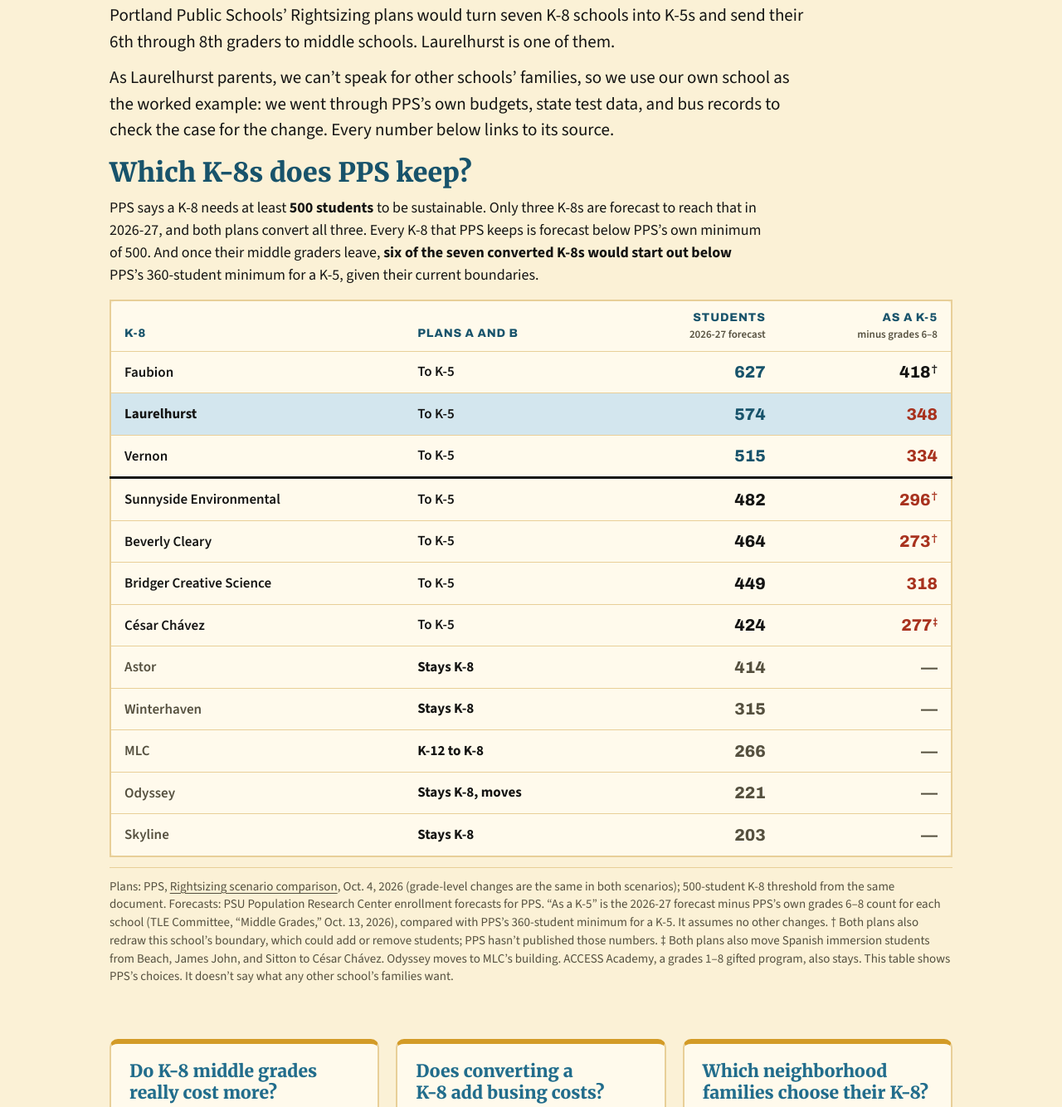
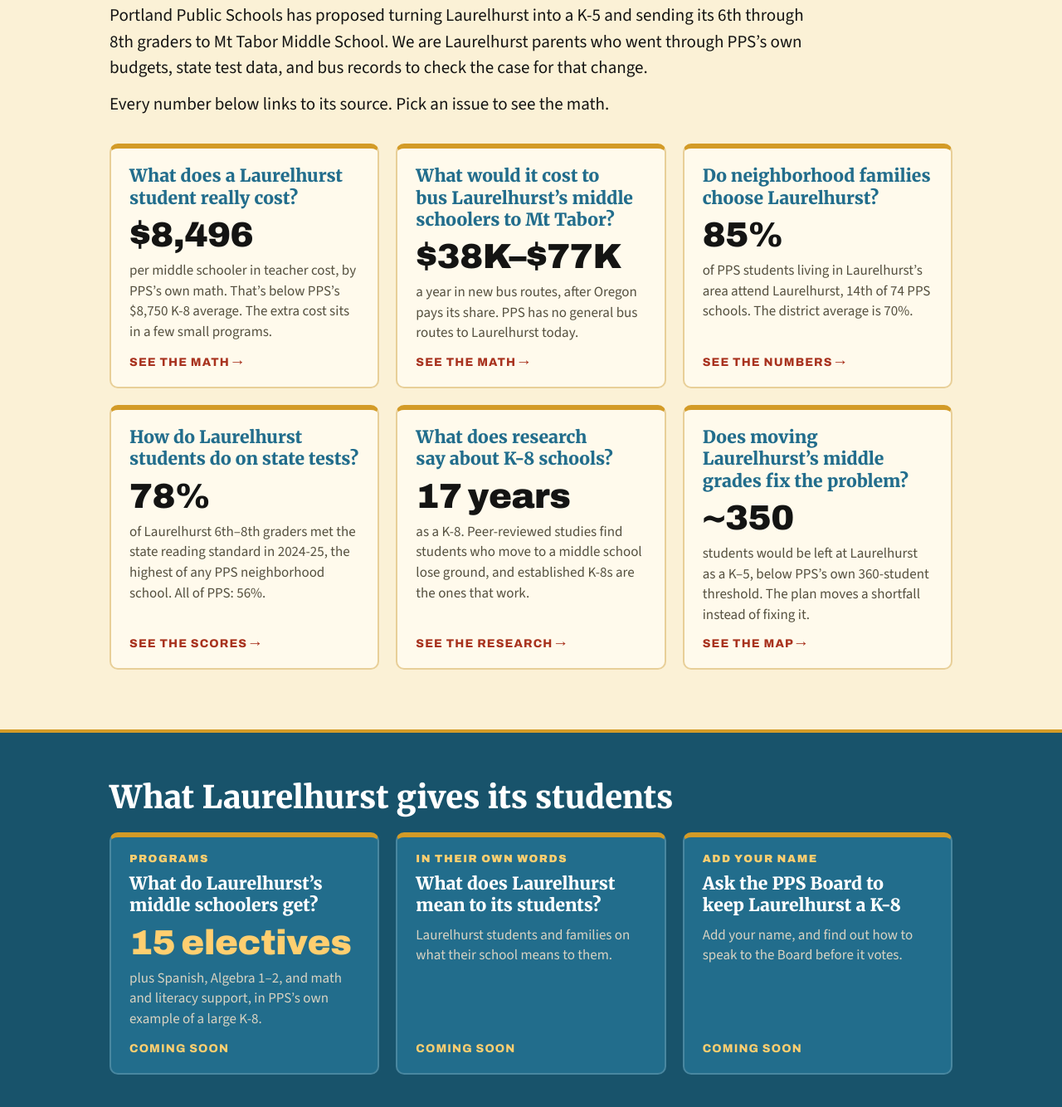
Before and after one commit to GloriaAnholt/save-laurelhurst-k8, a plain HTML site: page index.html in a window 1280 px wide. Shown: the part 298-1632 px from the top of the page at 83% size. Drawn offline with nearby package versions, Linux system fonts and the light colour scheme.

```diff
--- a/index.html
+++ b/index.html
@@ -3,11 +3,11 @@
 <head>
 <meta charset="utf-8">
 <meta name="viewport" content="width=device-width, initial-scale=1, viewport-fit=cover">
-<title>Save Strong K-8s</title>
+<title>Save Laurelhurst K-8</title>
 <meta name="claude:viewport-fit-sides" content="cover">
-<meta name="description" content="PPS’s Rightsizing plans would turn seven K-8s into K-5s. The data on cost, busing, test scores, and research, with Laurelhurst as a worked example.">
-<meta property="og:title" content="Save Strong K-8s">
-<meta property="og:description" content="Successful neighborhood K-8s are worth more than just their price per student. See the numbers.">
+<meta name="description" content="The data behind keeping Laurelhurst a K-8: busing costs, full cost per student, test scores, and what research says about K-8 schools.">
+<meta property="og:title" content="Save Laurelhurst K-8">
+<meta property="og:description" content="Strong neighborhood K-8s are worth more than just their price per student. See the numbers.">
 <meta property="og:type" content="website">
 <meta name="theme-color" content="#226d8c">
 <link rel="icon" href="assets/lion.svg" type="image/svg+xml">
@@ -22,8 +22,8 @@
   <div class="wrap">
     <img class="lion" src="assets/lion.svg" alt="Laurelhurst lion" width="256" height="286">
     <div class="titles">
-      <p class="site-name"><a href="index.html">Save Strong <span class="nw">K-8<span class="lc">s</span></span></a></p>
-      <p class="tagline">Successful neighborhood K-8s are worth more than just their price per student.</p>
+      <p class="site-name"><a href="index.html">Save Laurelhurst K-8</a></p>
+      <p class="tagline">Strong neighborhood K-8s are worth more than just their price per student.</p>
     </div>
   </div>
 </header>
@@ -50,76 +50,48 @@
 
 <main>
   <section class="intro wrap">
-    <p>Portland Public Schools’ Rightsizing plans would turn seven K-8 schools into K-5s and send their 6th through 8th graders to middle schools. Laurelhurst is one of them.</p>
-    <p>As Laurelhurst parents, we can’t speak for other schools’ families, so we use our own school as the worked example: we went through PPS’s own budgets, state test data, and bus records to check the case for the change. Every number below links to its source.</p>
-  </section>
-
-
-  <section class="k8-plan wrap" aria-labelledby="plan-h">
-    <h2 id="plan-h">Which <span class="nw">K-8s</span> does PPS keep?</h2>
-    <p class="points-lede">PPS says a <span class="nw">K-8</span> needs at least <strong>500 students</strong> to be sustainable. Only three <span class="nw">K-8s</span> are forecast to reach that in 2026-27, and both plans convert all three. Every <span class="nw">K-8</span> that PPS keeps is forecast below PPS’s own minimum of 500. And once their middle graders leave, <strong>six of the seven converted <span class="nw">K-8s</span> would start out below</strong> PPS’s 360-student minimum for a <span class="nw">K-5</span>, given their current boundaries.</p>
-    <div class="table-scroll">
-      <table class="compare k8-table">
-        <thead>
-          <tr><th scope="col" class="plan">K-8</th><th scope="col" class="plan">Plans A and B</th><th scope="col">Students <small>2026-27 forecast</small></th><th scope="col">As a K-5 <small>minus grades 6–8</small></th></tr>
-        </thead>
-        <tbody>
-          <tr class="meets"><th scope="row">Faubion</th><td class="plan">To K-5</td><td>627</td><td class="k5">418<sup>†</sup></td></tr>
-          <tr class="meets lh"><th scope="row">Laurelhurst</th><td class="plan">To K-5</td><td>574</td><td class="k5 below">348</td></tr>
-          <tr class="meets"><th scope="row">Vernon</th><td class="plan">To K-5</td><td>515</td><td class="k5 below">334</td></tr>
-          <tr><th scope="row">Sunnyside Environmental</th><td class="plan">To K-5</td><td>482</td><td class="k5 below">296<sup>†</sup></td></tr>
-          <tr><th scope="row">Beverly Cleary</th><td class="plan">To K-5</td><td>464</td><td class="k5 below">273<sup>†</sup></td></tr>
-          <tr><th scope="row">Bridger Creative Science</th><td class="plan">To K-5</td><td>449</td><td class="k5 below">318</td></tr>
-          <tr><th scope="row">César Chávez</th><td class="plan">To K-5</td><td>424</td><td class="k5 below">277<sup>‡</sup></td></tr>
-          <tr class="kept"><th scope="row">Astor</th><td class="plan">Stays K-8</td><td>414</td><td class="k5 na">—</td></tr>
-          <tr class="kept"><th scope="row">Winterhaven</th><td class="plan">Stays K-8</td><td>315</td><td class="k5 na">—</td></tr>
-          <tr class="kept"><th scope="row">MLC</th><td class="plan"><span class="nw">K-12</span> to <span class="nw">K-8</span></td><td>266</td><td class="k5 na">—</td></tr>
-          <tr class="kept"><th scope="row">Odyssey</th><td class="plan">Stays K-8, moves</td><td>221</td><td class="k5 na">—</td></tr>
-          <tr class="kept"><th scope="row">Skyline</th><td class="plan">Stays K-8</td><td>203</td><td class="k5 na">—</td></tr>
-        </tbody>
-      </table>
-    </div>
-    <p class="footnote">Plans: PPS, <a href="https://www.pps.net/rightsizing">Rightsizing scenario comparison</a>, Oct. 4, 2026 (grade-level changes are the same in both scenarios); 500-student K-8 threshold from the same document. Forecasts: PSU Population Research Center enrollment forecasts for PPS. “As a K-5” is the 2026-27 forecast minus PPS’s own grades 6–8 count for each school (TLE Committee, “Middle Grades,” Oct. 13, 2026), compared with PPS’s 360-student minimum for a K-5. It assumes no other changes. † Both plans also redraw this school’s boundary, which could add or remove students; PPS hasn’t published those numbers. ‡ Both plans also move Spanish immersion students from Beach, James John, and Sitton to César Chávez. Odyssey moves to MLC’s building. ACCESS Academy, a grades 1–8 gifted program, also stays. This table shows PPS’s choices. It doesn’t say what any other school’s families want.</p>
+    <p>Portland Public Schools has proposed turning Laurelhurst into a K-5 and sending its 6th through 8th graders to Mt Tabor Middle School. We are Laurelhurst parents who went through PPS’s own budgets, state test data, and bus records to check the case for that change.</p>
+    <p>Every number below links to its source. Pick an issue to see the math.</p>
   </section>
 
   <ul class="cards wrap">
     <li class="card live" id="cost">
-      <h2><a href="cost.html">Do <span class="nw">K-8</span> middle grades really cost more?</a></h2>
+      <h2><a href="cost.html">What does a Laurelhurst student really cost?</a></h2>
       <div class="stat">$8,496</div>
-      <p>per middle schooler in teacher cost at Laurelhurst, by PPS’s own math. That’s below PPS’s $8,750 K-8 average. The extra cost sits in a few small programs.</p>
+      <p>per middle schooler in teacher cost, by PPS’s own math. That’s below PPS’s $8,750 K-8 average. The extra cost sits in a few small programs.</p>
       <span class="more">See the math →</span>
     </li>
 
     <li class="card live" id="busing">
-      <h2><a href="busing.html">Does converting a <span class="nw">K-8</span> add busing costs?</a></h2>
+      <h2><a href="busing.html">What would it cost to bus Laurelhurst’s middle schoolers to Mt Tabor?</a></h2>
       <div class="stat">$38K–$77K</div>
-      <p>a year in new bus routes to take Laurelhurst’s middle schoolers to Mt Tabor, after Oregon pays its share. PPS has no general bus routes to Laurelhurst today.</p>
+      <p>a year in new bus routes, after Oregon pays its share. PPS has no general bus routes to Laurelhurst today.</p>
       <span class="more">See the math →</span>
     </li>
 
     <li class="card live" id="neighborhood">
-      <h2><a href="neighborhood.html">Which neighborhood families choose their <span class="nw">K-8</span>?</a></h2>
+      <h2><a href="neighborhood.html">Do neighborhood families choose Laurelhurst?</a></h2>
       <div class="stat">85%</div>
       <p>of PPS students living in Laurelhurst’s area attend Laurelhurst, 14th of 74 PPS schools. The district average is 70%.</p>
       <span class="more">See the numbers →</span>
     </li>
 
     <li class="card live" id="scores">
-      <h2><a href="scores.html">How do <span class="nw">K-8</span> middle graders do on state tests?</a></h2>
+      <h2><a href="scores.html">How do Laurelhurst students do on state tests?</a></h2>
       <div class="stat">78%</div>
       <p>of Laurelhurst 6th–8th graders met the state reading standard in 2024-25, the highest of any PPS neighborhood school. All of PPS: 56%.</p>
       <span class="more">See the scores →</span>
     </li>
 
     <li class="card live" id="research">
-      <h2><a href="research.html">What does research say about <span class="nw">K-8</span> schools?</a></h2>
+      <h2><a href="research.html">What does research say about K-8 schools?</a></h2>
       <div class="stat">17 years</div>
-      <p>as a K-8 at Laurelhurst. Peer-reviewed studies find students who move to a middle school lose ground, and established K-8s are the ones that work.</p>
+      <p>as a K-8. Peer-reviewed studies find students who move to a middle school lose ground, and established K-8s are the ones that work.</p>
       <span class="more">See the research →</span>
     </li>
 
     <li class="card live" id="boundary">
-      <h2><a href="boundary.html">Does converting a <span class="nw">K-8</span> fix an under-enrolled middle school?</a></h2>
+      <h2><a href="boundary.html">Does moving Laurelhurst’s middle grades fix the problem?</a></h2>
       <div class="stat">~350</div>
       <p>students would be left at Laurelhurst as a K–5, below PPS’s own 360-student threshold. The plan moves a shortfall instead of fixing it.</p>
       <span class="more">See the map →</span>
@@ -128,7 +100,7 @@
 
   <section class="why" aria-labelledby="why-h">
     <div class="wrap">
-      <h2 id="why-h">What a strong <span class="nw">K-8</span> gives its students</h2>
+      <h2 id="why-h">What Laurelhurst gives its students</h2>
       <ul class="cards why-cards">
         <li class="card why-card" id="programs">
           <span class="why-label">Programs</span>
@@ -145,7 +117,7 @@
         </li>
         <li class="card why-card" id="sign">
           <span class="why-label">Add your name</span>
-          <h3>Ask the PPS Board to keep strong neighborhood <span class="nw">K-8s</span></h3>
+          <h3>Ask the PPS Board to keep Laurelhurst a K-8</h3>
           <p>Add your name, and find out how to speak to the Board before it votes.</p>
           <span class="more">Coming soon</span>
         </li>
--- a/style.css
+++ b/style.css
@@ -610,28 +610,3 @@ a.num:hover { color: var(--red); }
   body { background: #fff; }
   .card, .factcheck { break-inside: avoid; }
 }
-
-/* K-8 plan table (home page) */
-.k8-plan { margin-top: 8px; margin-bottom: 40px; }
-.k8-plan h2 { font: 900 clamp(24px, 3.2vw, 32px)/1.2 var(--display); color: var(--blue-deep); margin: 0 0 10px; }
-.k8-table { min-width: 0; }
-.k8-table th.plan { text-align: left; }
-.k8-table td.plan { text-align: left; font: 600 17px/1.3 var(--body); }
-.k8-table tr.meets td:nth-child(3) { color: var(--blue-deep); }
-.k8-table tr.kept th, .k8-table tr.kept td { color: var(--muted); }
-.k8-table tr.kept td.plan { font-weight: 700; color: var(--ink); }
-.k8-table tbody tr:nth-child(3) th, .k8-table tbody tr:nth-child(3) td { border-bottom: 3px solid var(--ink); }
-.k8-plan .footnote { margin-top: 12px; }
-@media (max-width: 480px) {
-  .k8-table th, .k8-table td { padding: 9px 7px; }
-  .k8-table thead th { font-size: 12px; letter-spacing: 0.03em; }
-  .k8-table thead small { font-size: 11px; }
-  .k8-table tbody th, .k8-table td.plan { font-size: 14px; }
-  .k8-table td { font-size: 17px; }
-}
-.k8-plan .table-scroll { margin-top: 16px; }
-.nw { white-space: nowrap; }
-.lc { text-transform: lowercase; }
-.k8-table td.k5.below { color: var(--red); }
-.k8-table td.k5.na { color: var(--muted); font-weight: 600; }
-.k8-table td sup { font-size: 0.6em; margin-left: 1px; }
```
Also changed, not shown: busing.html (+7 -7 lines), scores.html (+5 -5 lines).
